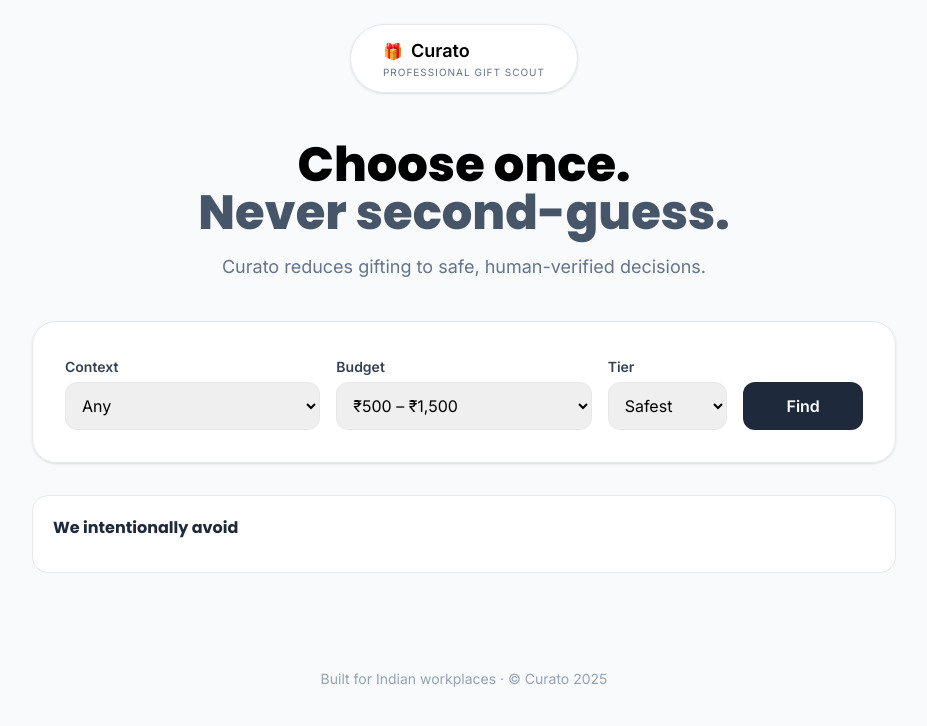
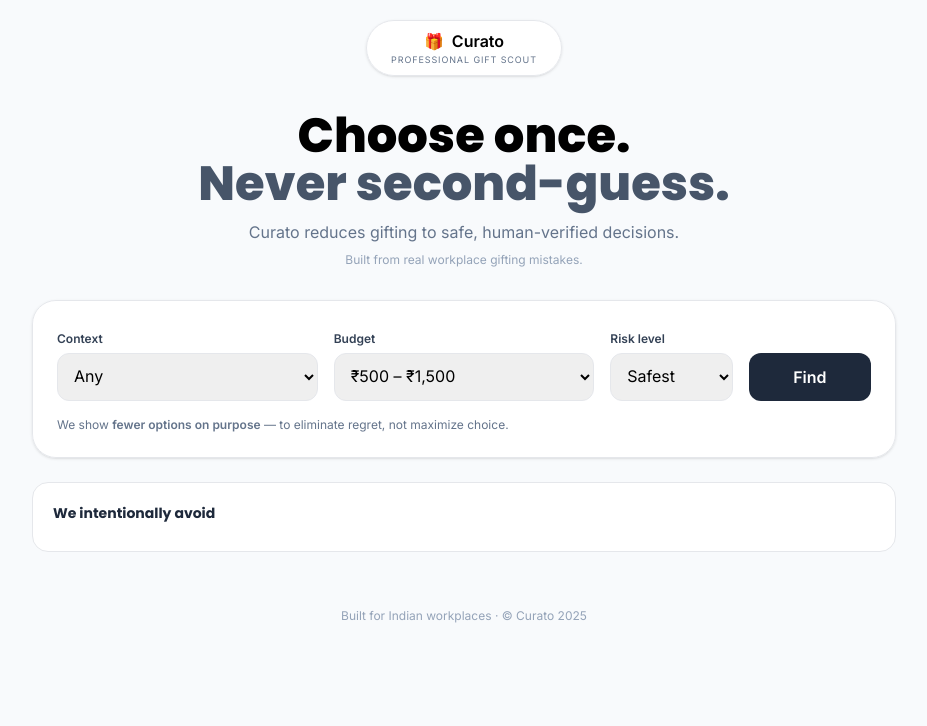
Before and after one commit to ER11-7/Curato, a plain HTML site: page index.html in a window 1280 px wide. Shown: the whole page, without its empty margins (176-1103 px from the left). Drawn offline with nearby package versions, Linux system fonts and the light colour scheme.

Commit message:
Update index.html

```diff
--- a/index.html
+++ b/index.html
@@ -22,7 +22,7 @@
     </style>
 </head>
 
-<body class="min-h-screen">
+<body>
 
 <!-- DATA INJECTED BY STREAMLIT -->
 <script>
@@ -30,34 +30,39 @@
 </script>
 
 <!-- NAV -->
-<nav class="flex justify-center py-6">
-    <div class="glass px-8 py-3 rounded-full shadow border">
-        <div class="flex items-center gap-2">
+<nav class="flex justify-center py-5">
+    <div class="glass px-6 py-2 rounded-full shadow border">
+        <div class="flex items-center gap-2 justify-center">
             <span>🎁</span>
-            <span class="font-bold text-lg">Curato</span>
+            <span class="font-bold text-base">Curato</span>
         </div>
-        <div class="text-[10px] tracking-widest text-center text-slate-500">PROFESSIONAL GIFT SCOUT</div>
+        <div class="text-[9px] tracking-widest text-center text-slate-500">
+            PROFESSIONAL GIFT SCOUT
+        </div>
     </div>
 </nav>
 
 <!-- HERO -->
-<section class="max-w-3xl mx-auto text-center px-4 mt-6">
-    <h1 class="text-4xl md:text-5xl font-extrabold mb-4 brand">
+<section class="max-w-3xl mx-auto text-center px-4 mt-4">
+    <h1 class="text-4xl md:text-5xl font-extrabold mb-3 brand">
         Choose once.<br>
         <span class="text-slate-600">Never second-guess.</span>
     </h1>
-    <p class="text-slate-500 text-lg">
+    <p class="text-slate-500 text-base">
         Curato reduces gifting to safe, human-verified decisions.
+    </p>
+    <p class="text-xs text-slate-400 mt-2">
+        Built from real workplace gifting mistakes.
     </p>
 </section>
 
 <!-- FILTER BAR -->
-<section class="max-w-4xl mx-auto mt-10 px-4">
-    <div class="glass rounded-3xl p-6 md:p-8 shadow border">
+<section class="max-w-4xl mx-auto mt-8 px-4">
+    <div class="glass rounded-3xl p-6 shadow border">
         <div class="grid grid-cols-1 md:grid-cols-12 gap-4 items-end">
 
             <div class="md:col-span-4">
-                <label class="text-sm font-semibold text-slate-700">Context</label>
+                <label class="text-xs font-semibold text-slate-700">Context</label>
                 <select id="context" class="w-full mt-1 p-3 rounded-xl border">
                     <option value="any">Any</option>
                     <option value="desk">Desk / Writing</option>
@@ -67,7 +72,7 @@
             </div>
 
             <div class="md:col-span-4">
-                <label class="text-sm font-semibold text-slate-700">Budget</label>
+                <label class="text-xs font-semibold text-slate-700">Budget</label>
                 <select id="budget" class="w-full mt-1 p-3 rounded-xl border">
                     <option value="500">Under ₹500</option>
                     <option value="1500" selected>₹500 – ₹1,500</option>
@@ -77,7 +82,7 @@
             </div>
 
             <div class="md:col-span-2">
-                <label class="text-sm font-semibold text-slate-700">Tier</label>
+                <label class="text-xs font-semibold text-slate-700">Risk level</label>
                 <select id="tier" class="w-full mt-1 p-3 rounded-xl border">
                     <option value="safe" selected>Safest</option>
                     <option value="bold">One Bold</option>
@@ -90,20 +95,25 @@
                 </button>
             </div>
         </div>
+
+        <!-- CERTAINTY MICROCOPY -->
+        <div class="mt-4 text-xs text-slate-500">
+            We show <strong>fewer options on purpose</strong> — to eliminate regret, not maximize choice.
+        </div>
     </div>
 </section>
 
 <!-- AVOID LIST -->
-<section class="max-w-4xl mx-auto mt-8 px-4">
+<section class="max-w-4xl mx-auto mt-6 px-4">
     <div class="bg-white rounded-2xl p-5 border">
-        <h3 class="font-bold mb-3 text-slate-800">We intentionally avoid</h3>
+        <h3 class="font-bold mb-2 text-slate-800 text-sm">We intentionally avoid</h3>
         <ul id="avoidList" class="text-sm text-slate-500 list-disc pl-5"></ul>
     </div>
 </section>
 
 <!-- RESULTS -->
-<section id="results" class="max-w-5xl mx-auto mt-10 px-4 hidden">
-    <div class="flex justify-between items-center mb-6">
+<section id="results" class="max-w-5xl mx-auto mt-8 px-4 hidden">
+    <div class="flex justify-between items-center mb-5">
         <h2 class="text-2xl font-bold brand">Shortlisted for you</h2>
         <span class="text-xs text-slate-400">Human-verified picks</span>
     </div>
@@ -112,7 +122,7 @@
 </section>
 
 <!-- FOOTER -->
-<footer class="mt-16 py-8 text-center text-slate-400 text-sm">
+<footer class="mt-10 py-4 text-center text-slate-400 text-xs">
     Built for Indian workplaces · © Curato 2025
 </footer>
 
@@ -121,17 +131,12 @@
     lucide.createIcons();
 
     function fetchResults() {
-        const c = document.getElementById("context").value;
-        const b = document.getElementById("budget").value;
-        const t = document.getElementById("tier").value;
-
         const params = new URLSearchParams({
             fetch: "1",
-            context: c,
-            budget: b,
-            tier: t
+            context: context.value,
+            budget: budget.value,
+            tier: tier.value
         });
-
         window.location.search = params.toString();
     }
 
@@ -140,14 +145,10 @@
 
         document.getElementById("results").classList.remove("hidden");
 
-        // Avoid List
-        const avoid = document.getElementById("avoidList");
         CURATO_DATA.avoid_list.forEach(a => {
-            avoid.innerHTML += `<li>${a}</li>`;
+            avoidList.innerHTML += `<li>${a}</li>`;
         });
 
-        // Cards
-        const cards = document.getElementById("cards");
         CURATO_DATA.results.forEach(item => {
             cards.innerHTML += `
             <div class="bg-white rounded-2xl p-5 border shadow-sm flex flex-col">
@@ -155,8 +156,12 @@
                     <span class="text-xs uppercase tracking-widest text-slate-400">${item.tier} choice</span>
                     <span class="text-xs font-bold">₹${item.price}</span>
                 </div>
+
                 <h3 class="text-xl font-bold mb-2 brand">${item.name}</h3>
-                <p class="text-sm text-slate-600 mb-4">"${item.human_reason}"</p>
+
+                <p class="text-sm text-slate-600 mb-4">
+                    "${item.human_reason}"
+                </p>
 
                 <div class="text-xs text-slate-400 mb-4">
                     Certainty score: <strong>${item.certainty_score}/10</strong>
```
